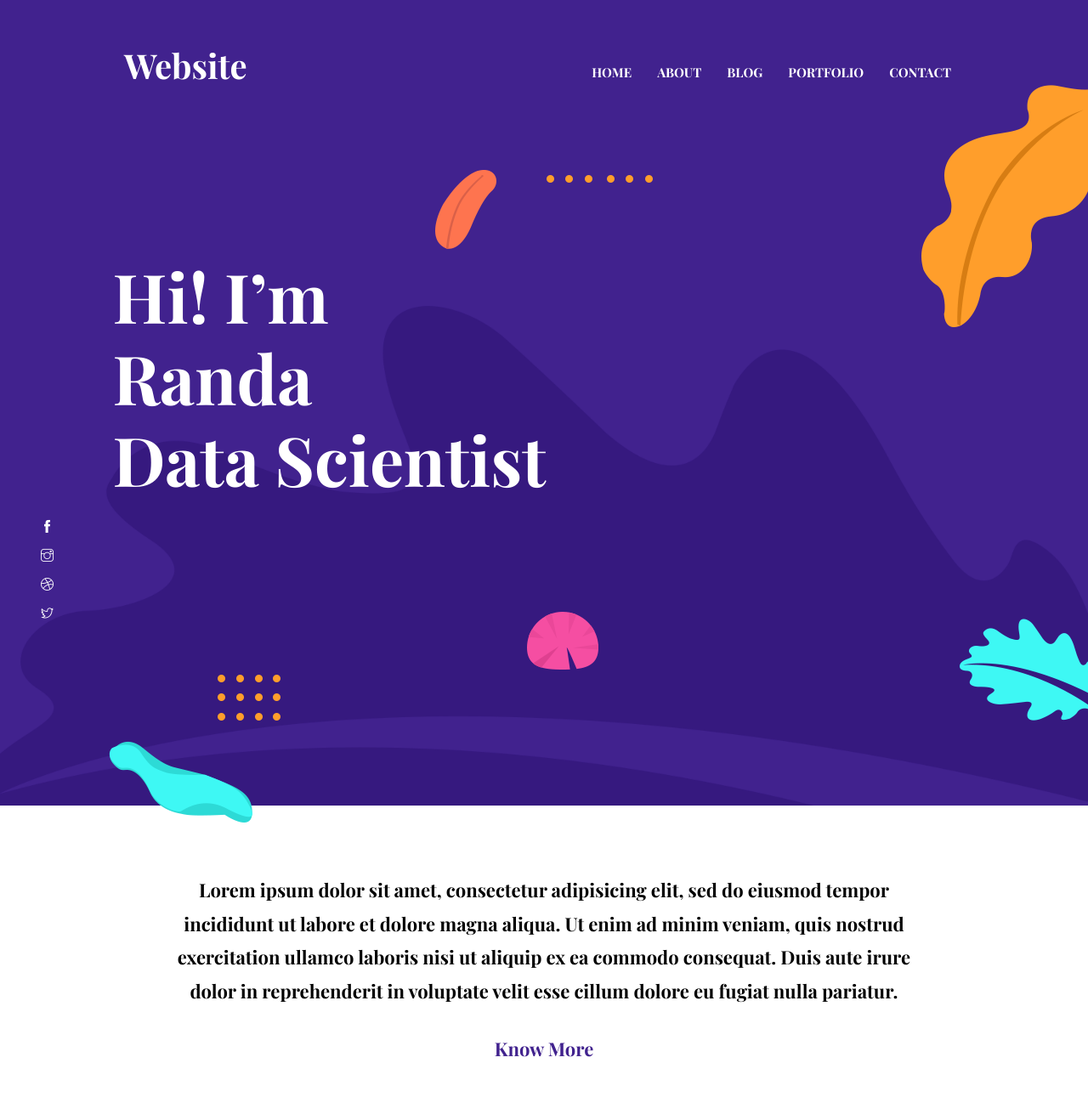
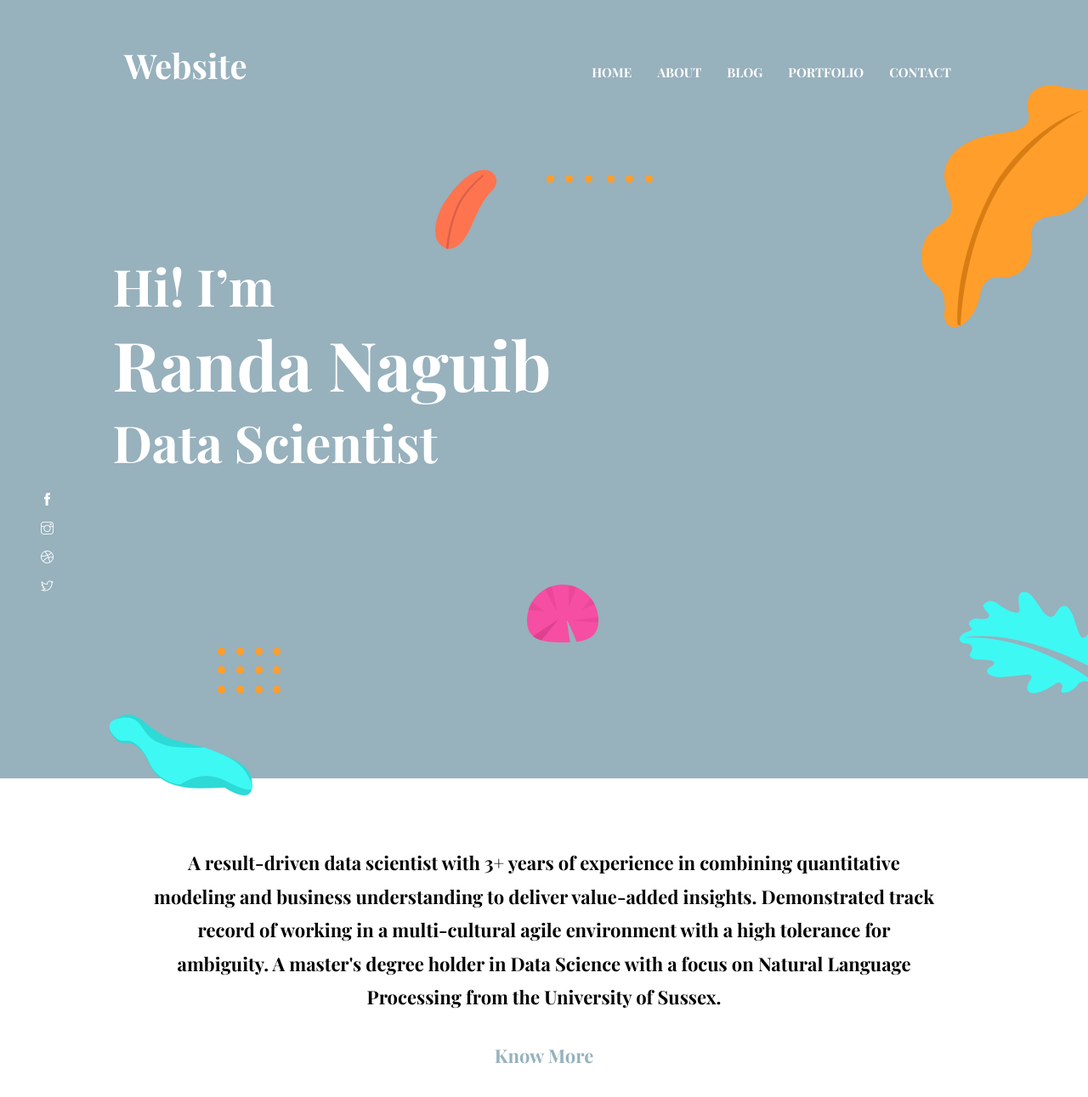
Before and after one commit to RandaAdel/RandaAdel.github.io, a Jekyll site: the page built from index.html, in a window 1280 px wide and 1400 px high. Shown: the top 1291 px of the window at 85% size. Built offline with Jekyll 4.4.1, drawn with Linux system fonts in a browser that asks for light colours; some of the changed text lies outside the part shown.

Commit message:
Changed background colours, pic, and style

```diff
--- a/_data/settings.yml
+++ b/_data/settings.yml
@@ -36,7 +36,10 @@ disqus-identifier: # Add your shortname for Disqus Comment. For example mr-brown
 # Hero Section
 
 hero:
-  hero-title: Hi! I’m <br> Randa <br> Data Scientist
+  hero-title-l1: Hi! I’m
+  # hero-title-l2: <br> Randa Naguib<br>
+  hero-title-l2: Randa Naguib
+  hero-title-l3: Data Scientist
 
 social:
   - { icon: "ti-facebook", link: "#" }
@@ -48,7 +51,7 @@ social:
 # About (Section and Page)
 
 # About Section
-blurb: Lorem ipsum dolor sit amet, consectetur adipisicing elit, sed do eiusmod tempor incididunt ut labore et dolore magna aliqua. Ut enim ad minim veniam, quis nostrud exercitation ullamco laboris nisi ut aliquip ex ea commodo consequat. Duis aute irure dolor in reprehenderit in voluptate velit esse cillum dolore eu fugiat nulla pariatur.
+blurb: A result-driven data scientist with 3+ years of experience in combining quantitative modeling and business understanding to deliver value-added insights. Demonstrated track record of working in a multi-cultural agile environment with a high tolerance for ambiguity. A master's degree holder in Data Science with a focus on Natural Language Processing from the University of Sussex.
 
 blurb-btn-link: "/about"
 blurb-btn-name: know more
@@ -88,7 +91,7 @@ team:
 
 skills-title: Skills
 skills:
-  - { name: Web Design, color: "#fdb157", value: "90%" }
+  - { name: Machine Learning, color: "#fdb157", value: "100%" }
   - { name: Logo Design, color: "#9473e6", value: "60%" }
   - { name: After Effects, color: "#bdecf6", value: "80%" }
   - { name: Web App, color: "#ffbcaa", value: "70%" }
@@ -99,9 +102,10 @@ skills:
 experience-title: Experience
 experience:
   - {
-      name: Junior UX Designer,
+      name: Data Scientist,
       icon: "icon-1.png",
       date: "Jan 2007 - Feb 2009",
+      location: "United Kingdom",
       organization: "WEBEX",
     }
   - {
@@ -111,7 +115,7 @@ experience:
       organization: "AUGMEDIX",
     }
   - {
-      name: Senior UI Designer,
+      name: Data Scientist,
       icon: "icon-3.png",
       date: "Sep 2014 - Present",
       organization: "THEMEFISHER",
--- a/_includes/experience-section.html
+++ b/_includes/experience-section.html
@@ -11,6 +11,7 @@
         <img src="{{ site.baseurl }}/assets/images/experience/{{ experience.icon }}" alt="{{ site.data.settings.experience-title }} icon">
         <p class="mb-0">{{ experience.date }}</p>
         <h4>{{ experience.name }}</h4>
+        <h5>{{ experience.location }}</h5>
         <h6 class="text-light">{{ experience.organization }}</h6>
       </div>
       {% endfor %}
--- a/_includes/hero-section.html
+++ b/_includes/hero-section.html
@@ -3,13 +3,15 @@
   <div class="container">
     <div class="row">
       <div class="col-lg-11 mx-auto">
-        <h1 class="text-white font-tertiary">{{ site.data.settings.hero.hero-title }}</h1>
+        <h2 class="text-white font-tertiary">{{ site.data.settings.hero.hero-title-l1 }}</h2>
+        <h1 class="text-white font-tertiary">{{ site.data.settings.hero.hero-title-l2 }}</h1>
+        <h2 class="text-white font-tertiary">{{ site.data.settings.hero.hero-title-l3 }}</h2>
       </div>
     </div>
   </div>
-  <div class="layer-bg w-100">
+  <!-- <div class="layer-bg w-100">
     <img class="img-fluid w-100" src="{{ site.baseurl }}/assets/images/illustrations/leaf-bg.png" alt="bg-shape">
-  </div>
+  </div> -->
   <div class="layer" id="l2">
     <img src="{{ site.baseurl }}/assets/images/illustrations/dots-cyan.png" alt="bg-shape">
   </div>
--- a/_layouts/about.html
+++ b/_layouts/about.html
@@ -11,7 +11,7 @@ layout: default
     </div>
   </div>
   <!-- background shapes -->
-  <img src="{{ site.baseurl }}/assets/images/illustrations/leaf-bg-top.png" alt="illustrations" class="bg-shape-1 w-100">
+  <!-- <img src="{{ site.baseurl }}/assets/images/illustrations/leaf-bg-top.png" alt="illustrations" class="bg-shape-1 w-100"> -->
   <img src="{{ site.baseurl }}/assets/images/illustrations/dots-group-sm.png" alt="illustrations" class="bg-shape-2">
   <img src="{{ site.baseurl }}/assets/images/illustrations/leaf-yellow.png" alt="illustrations" class="bg-shape-3">
   <img src="{{ site.baseurl }}/assets/images/illustrations/leaf-orange.png" alt="illustrations" class="bg-shape-4">
--- a/assets/scss/_variables.scss
+++ b/assets/scss/_variables.scss
@@ -1,6 +1,6 @@
 // Color Variables
-$primary-color: #41228e;
-$secondary-color: #2bfdff;
+$primary-color: #97b1bd;
+$secondary-color: #97b1bd;
 $text-color: #4c4c4c;
 $text-color-dark: #000;
 $text-color-light: #999;
```
Also changed, not shown: assets/images/about/author.jpg, assets/images/favicon.png, assets/images/illustrations/leaf-bg-top_no.png (renamed from assets/images/illustrations/leaf-bg-top.png), assets/images/illustrations/leaf-bg_no.png (renamed from assets/images/illustrations/leaf-bg.png).
